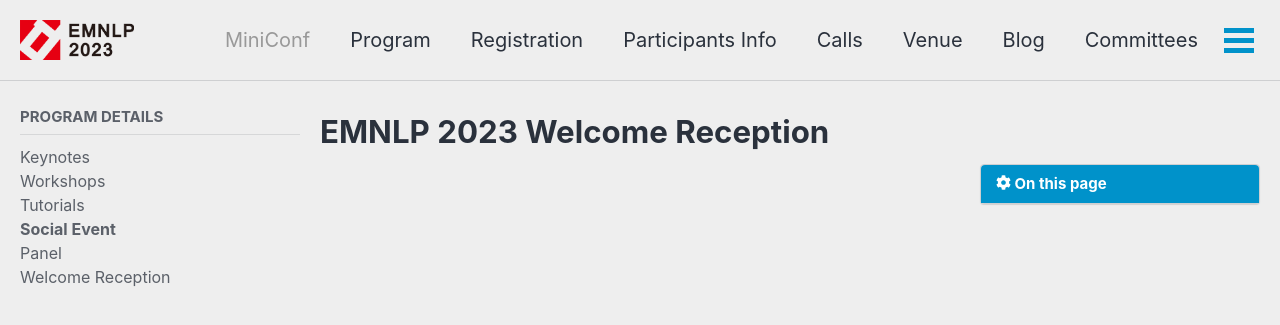
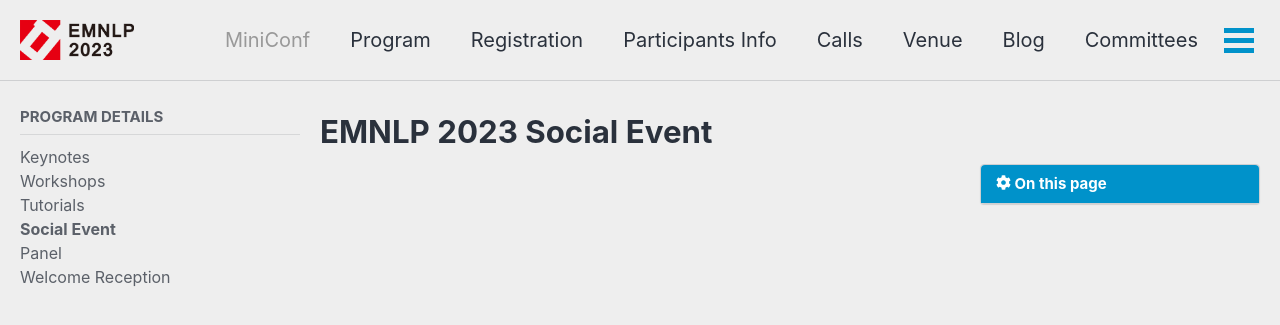
Before and after one commit to acl-org/emnlp-2023, a Jekyll site: the page built from _pages/program/social_event.md, in a window 1280 px wide and 900 px high. Shown: the top 325 px of the window. Built offline with Jekyll 4.4.1, drawn with Linux system fonts in a browser that asks for light colours; cached includes are drawn as plain includes; nearby versions of some CDN libraries.

Commit message:
Update social_event.md

```diff
--- a/_pages/program/social_event.md
+++ b/_pages/program/social_event.md
@@ -1,7 +1,7 @@
 ---
-title: EMNLP 2023 Welcome Reception
+title: EMNLP 2023 Social Event
 layout: single
-excerpt: "EMNLP 2023 Welcome Reception."
+excerpt: "EMNLP 2023 Social Event."
 permalink: /program/social_event/
 toc: true
 toc_sticky: true
```
